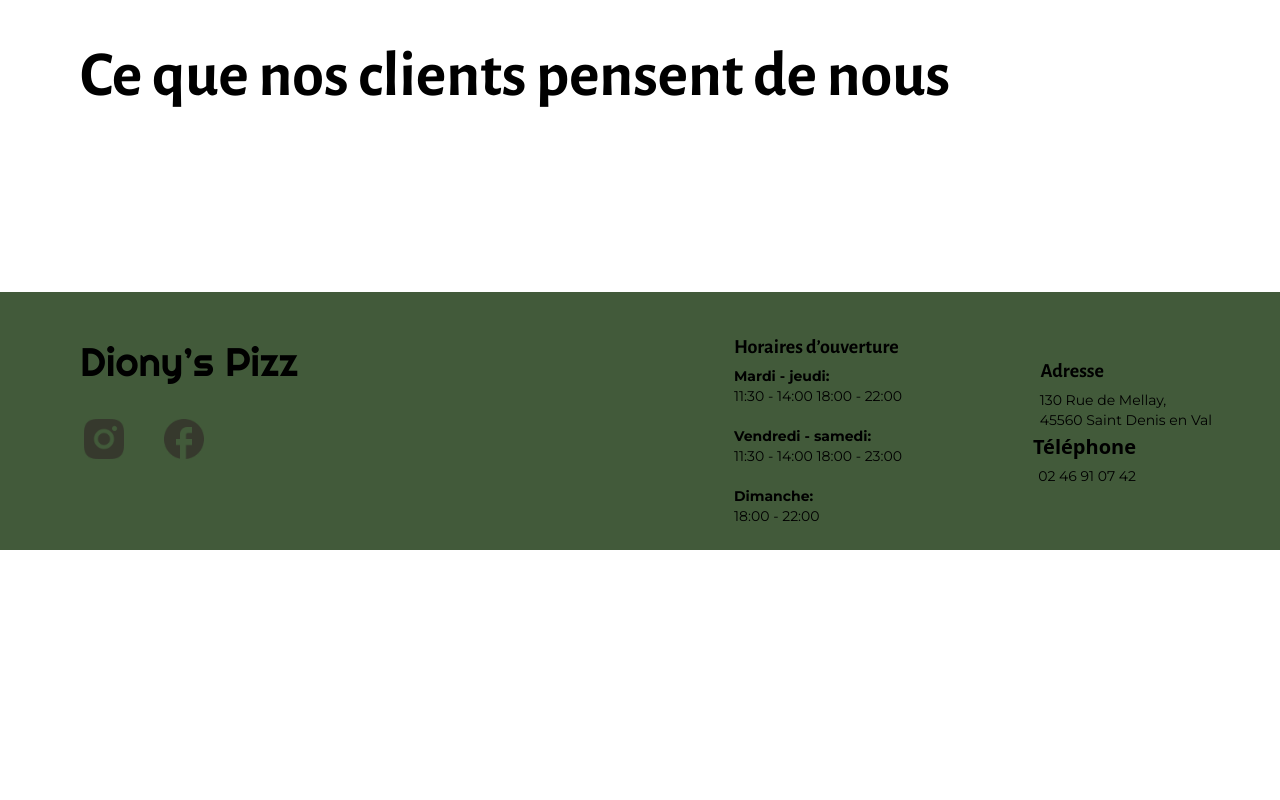
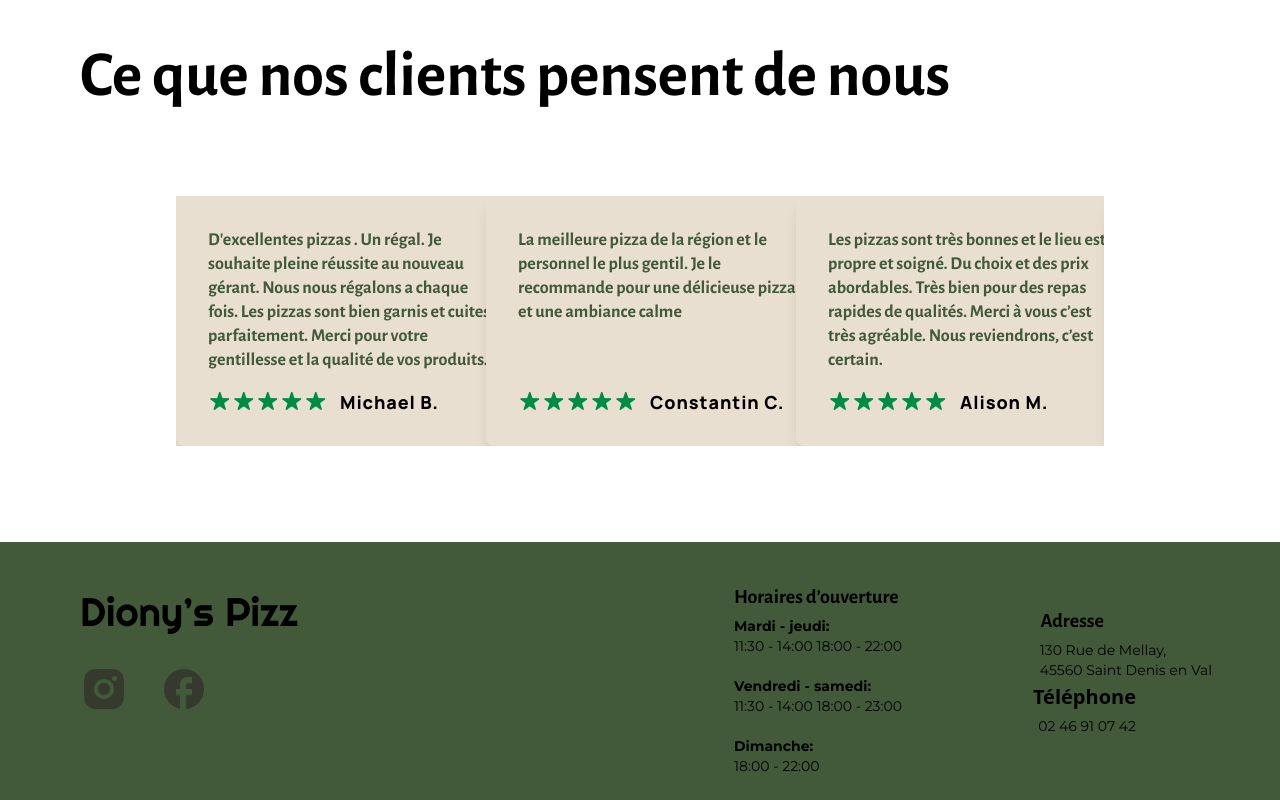
Before and after one commit to gregorischultz/dyonis-pizza, a React (Vite) app: page /Apropos in a window 1280 px wide. Shown: the part 1701-2501 px from the top of the page. Before the commit the page ends 2251 px from the top, so only its background shows below. Built offline with nearby package versions, Linux system fonts and the light colour scheme.

Commit message:
carousel ready, a few things to check in the css

```diff
--- a/src/componentes/CardAvis.jsx
+++ b/src/componentes/CardAvis.jsx
@@ -4,22 +4,23 @@ import star from '../assets/Star.png';
 
 function CardAvis({ username, userpost }) {
     return (
-        <div className="w-full h-full p-12 bg-creme shadow-lg rounded-lg flex flex-col justify-between items-start">
-            <p className="self-stretch text-footer-color text-lg font-bold leading-6 font-alegreyaSans break-words">{userpost}</p>
-            <div className="flew items-center gap-3 mt-4">
+        <div className="w-[350px] h-[250px] p-8 bg-creme shadow-lg rounded-lg flex flex-col justify-between items-start">
+            <p className="text-footer-color text-lg font-bold leading-6 font-alegreyaSans break-words">{userpost}</p>
+            <div className="flex items-center gap-3 mt-4">
                 <div className="flex">
                     {[...Array(5)].map((_, index) => (
                         <img
-                          key={index}
-                          src={star}
-                          alt="StarIcon"
-                          className="w-6 h-6"
+                            key={index}
+                            src={star}
+                            alt="StarIcon"
+                            className="w-6 h-6"
                         />
                     ))}
                 </div>
-                <p className="text-black text-lg font-extrabold leading-none font-monrop tracking-wider"> {username} </p>
+                <p className="text-black text-lg font-extrabold leading-none font-monrop tracking-wider">{username}</p>
             </div>
         </div>
+
     );
 }
 
--- a/src/componentes/Carousel.jsx
+++ b/src/componentes/Carousel.jsx
@@ -9,23 +9,65 @@ function Carousel() {
     const Avis = [
         {
             id: 1,
-            userpost: "D'excellentes pizzas . Un régal. Je souhaite pleine réussite au nouveau gérant. Nous nous régalons a chaque fois. Les pizzas sont bien garnis et cuites parfaitement. Merci pour votre gentillesse et la qualité de vos produits." ,
-            username: "Michael B." ,
+            userpost: "D'excellentes pizzas . Un régal. Je souhaite pleine réussite au nouveau gérant. Nous nous régalons a chaque fois. Les pizzas sont bien garnis et cuites parfaitement. Merci pour votre gentillesse et la qualité de vos produits.",
+            username: "Michael B.",
         },
         {
             id: 2,
-            userpost: "La meilleure pizza de la région et le personnel le plus gentil. Je le recommande pour une délicieuse pizza et une ambiance calme" ,
-            username: "Constantin C." ,
+            userpost: "La meilleure pizza de la région et le personnel le plus gentil. Je le recommande pour une délicieuse pizza et une ambiance calme",
+            username: "Constantin C.",
         },
         {
             id: 3,
-            userpost: "Les pizzas sont très bonnes et le lieu est propre et soigné. Du choix et des prix abordables. Très bien pour des repas rapides de qualités. Merci à vous c’est très agréable. Nous reviendrons, c’est certain." ,
-            username: "Alison M." ,
+            userpost: "Les pizzas sont très bonnes et le lieu est propre et soigné. Du choix et des prix abordables. Très bien pour des repas rapides de qualités. Merci à vous c’est très agréable. Nous reviendrons, c’est certain.",
+            username: "Alison M.",
         },
         {
             id: 4,
-            userpost: "Les meilleurs pizza de st dénis en val et même Orléans sud. Je vous défie de trouver une pizzeria avec des pizzas aussi aussi bien garnies 😊" ,
-            username: "Julien M." ,
+            userpost: "Les meilleurs pizza de st dénis en val et même Orléans sud. Je vous défie de trouver une pizzeria avec des pizzas aussi aussi bien garnies 😊",
+            username: "Julien M.",
         },
-    ]
+    ];
+
+    const settings = {
+        dots: false,
+        infinite: true,
+        speed: 500,
+        slidesToShow: 3,  // Mostrar 3 slides em telas maiores
+        slidesToScroll: 1,
+        arrows: true,
+        responsive: [
+            {
+                breakpoint: 1024, // Em telas menores
+                settings: {
+                    slidesToShow: 2,
+                },
+            },
+            {
+                breakpoint: 600,
+                settings: {
+                    slidesToShow: 1,
+                },
+            },
+        ],
+    };
+
+
+    return (
+        <div className="w-full max-w-[1200px] mx-auto px-4">
+            <Slider {...settings}>
+                {Avis.map((Avis) => (
+                    <CardAvis
+                        key={Avis.id}
+                        username={Avis.username}
+                        userpost={Avis.userpost}
+                    />
+                ))}
+            </Slider>
+        </div>
+    )
+
 }
+
+
+export default Carousel;
--- a/src/pages/Apropos.jsx
+++ b/src/pages/Apropos.jsx
@@ -5,6 +5,8 @@ import imgPizza from '../assets/Imagempizza2.png';
 import emporter from '../assets/emporte.png';
 import evenements from '../assets/evenements.png';
 import terrasse from '../assets/terrasse.png';
+
+import Carousel from '../componentes/Carousel.jsx';
 
 
 
@@ -61,7 +63,7 @@ const Apropos = () => {
       <div className='w-full h-full pt-10 pb-20 px-20 flex flex-col justify-start items-start gap-[72px]'>
         <h1 className='text-black text-[64px] font-alegreyaSans font-bold leading-[64px] break-words'>Ce que nos clients pensent de nous</h1>
         <div className='w-full h-full px-20 py-4 flex justify-center items-center gap-8'>
-
+          <Carousel />
         </div>
       </div>
     </div>
```
